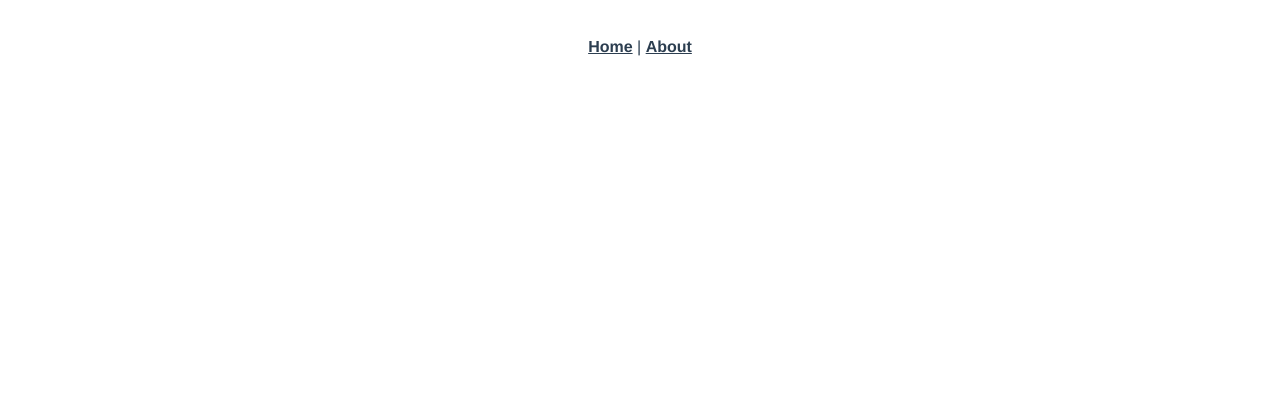
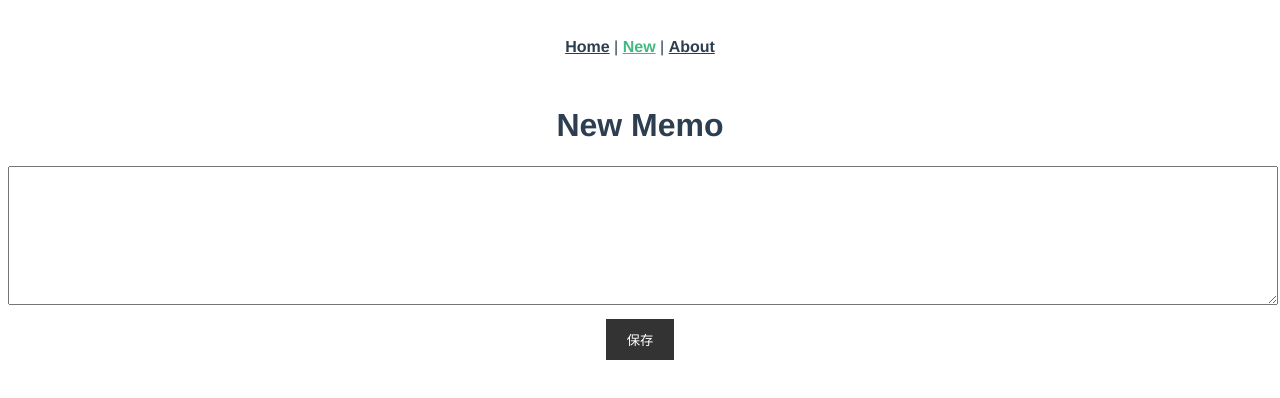
Before and after one commit to kota-kaneta/Hard-perfect-score-answer-Kas, a Vue app: page /new in a window 1280 px wide. Shown: the top 398 px of the page. Built offline with nearby package versions, Linux system fonts and the light colour scheme.

Commit message:
Newビューファイル追加

```diff
--- a/src/App.vue
+++ b/src/App.vue
@@ -2,6 +2,7 @@
   <div id="app">
     <div id="nav">
       <router-link to="/">Home</router-link> |
+      <router-link to=/new>New</router-link> |
       <router-link to="/about">About</router-link>
     </div>
     <router-view/>
--- a/src/router/index.js
+++ b/src/router/index.js
@@ -9,6 +9,11 @@
     path: '/',
     name: 'Home',
     component: Home
+  },
+  {
+    path: '/new',
+    name: 'New',
+    component: () => import('../views/New.vue')
   },
   {
     path: '/about',
--- /dev/null
+++ b/src/views/New.vue
@@ -0,0 +1,22 @@
+<template>
+  <div class="editor">
+    <h1>New Memo</h1>
+    <textarea name="memo"></textarea>
+    <button>保存</button>
+  </div>
+</template>
+
+<style scoped>
+  textarea {
+    width: 100%;
+    height: 10em;
+  }
+
+  button {
+    border: 1px solid #333;
+    background-color: #333;
+    color: #fff;
+    padding: 10px 20px;
+    margin-top: 10px;
+  }
+</style>
```
